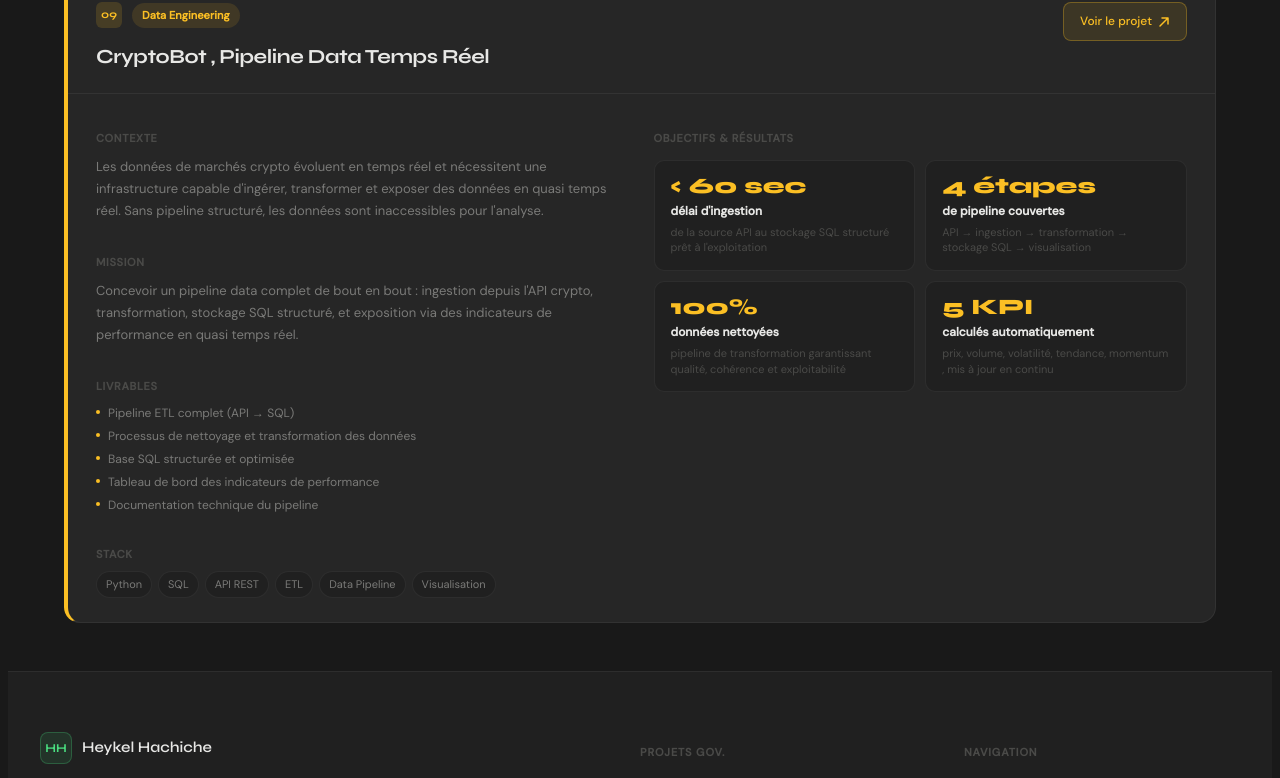
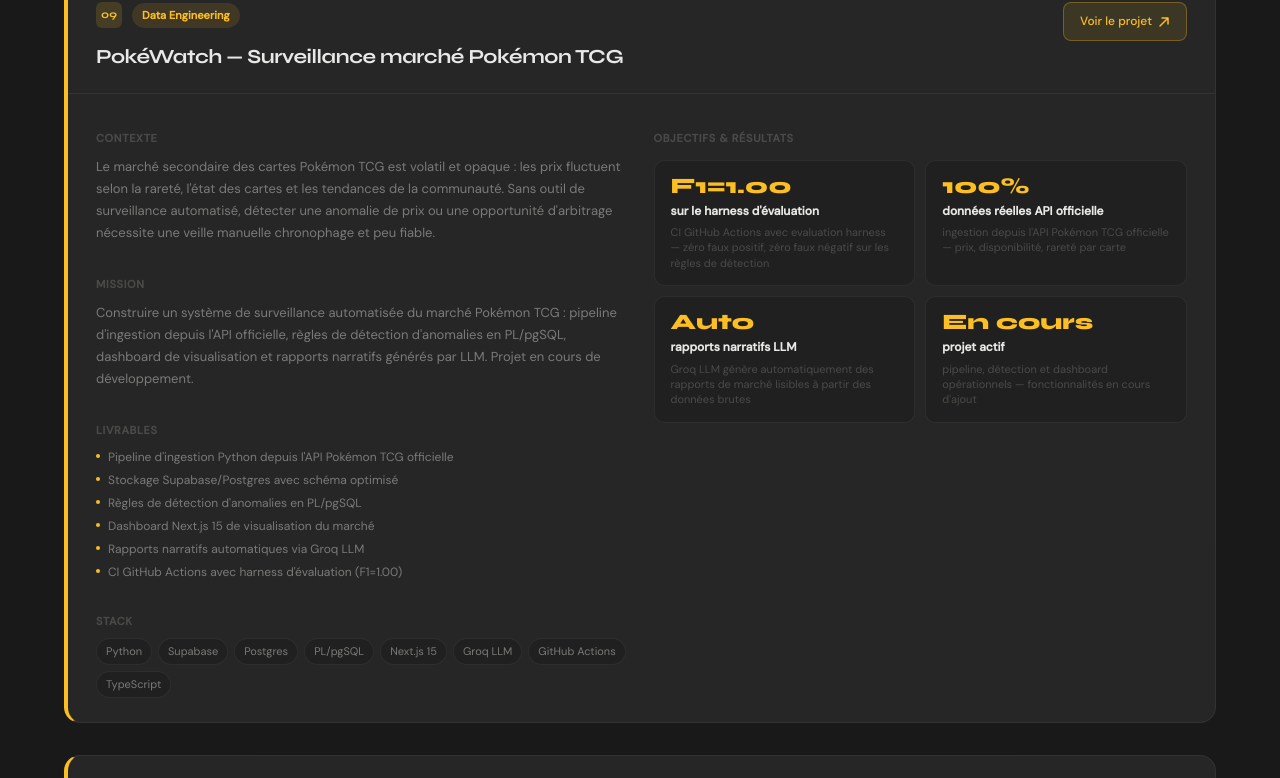
Before and after one commit to heykelh/data-governance, a Next.js app: page /case-studies in a window 1280 px wide. Shown: the part 6311-7089 px from the top of the page. Built offline with nearby package versions, Linux system fonts and the light colour scheme.

Commit message:
Ajout PokéWatch — Data Engineering

```diff
--- a/src/app/case-studies/page.tsx
+++ b/src/app/case-studies/page.tsx
@@ -156,8 +156,33 @@ const cases = [
     href: "https://ai-for-kuala-lumpur.netlify.app/",
   },
   {
+    id: "pokewatch",
+    num: "09",
+    metier: "Data Engineering",
+    metierColor: "var(--accent-amber)",
+    title: "PokéWatch — Surveillance marché Pokémon TCG",
+    context: "Le marché secondaire des cartes Pokémon TCG est volatil et opaque : les prix fluctuent selon la rareté, l'état des cartes et les tendances de la communauté. Sans outil de surveillance automatisé, détecter une anomalie de prix ou une opportunité d'arbitrage nécessite une veille manuelle chronophage et peu fiable.",
+    mission: "Construire un système de surveillance automatisée du marché Pokémon TCG : pipeline d'ingestion depuis l'API officielle, règles de détection d'anomalies en PL/pgSQL, dashboard de visualisation et rapports narratifs générés par LLM. Projet en cours de développement.",
+    objectifs: [
+      { metric: "F1=1.00", label: "sur le harness d'évaluation", detail: "CI GitHub Actions avec evaluation harness — zéro faux positif, zéro faux négatif sur les règles de détection" },
+      { metric: "100%", label: "données réelles API officielle", detail: "ingestion depuis l'API Pokémon TCG officielle — prix, disponibilité, rareté par carte" },
+      { metric: "Auto", label: "rapports narratifs LLM", detail: "Groq LLM génère automatiquement des rapports de marché lisibles à partir des données brutes" },
+      { metric: "En cours", label: "projet actif", detail: "pipeline, détection et dashboard opérationnels — fonctionnalités en cours d'ajout" },
+    ],
+    livrables: [
+      "Pipeline d'ingestion Python depuis l'API Pokémon TCG officielle",
+      "Stockage Supabase/Postgres avec schéma optimisé",
+      "Règles de détection d'anomalies en PL/pgSQL",
+      "Dashboard Next.js 15 de visualisation du marché",
+      "Rapports narratifs automatiques via Groq LLM",
+      "CI GitHub Actions avec harness d'évaluation (F1=1.00)",
+    ],
+    stack: ["Python", "Supabase", "Postgres", "PL/pgSQL", "Next.js 15", "Groq LLM", "GitHub Actions", "TypeScript"],
+    href: "https://pokewatch-three.vercel.app/",
+  },
+  {
     id: "cryptobot",
-    num: "09",
+    num: "10",
     metier: "Data Engineering",
     metierColor: "var(--accent-amber)",
     title: "CryptoBot ,  Pipeline Data Temps Réel",
--- a/src/app/page.tsx
+++ b/src/app/page.tsx
@@ -130,7 +130,8 @@ const metiers = [
     reglementaire: [],
     projets: [
       { title: "AI for Kuala Lumpur", desc: "Plateforme data multi-sources (API, open data), pipeline automatisé, cas d'usage IA urbains pour la prise de décision stratégique.", href: "https://ai-for-kuala-lumpur.netlify.app/", tag: "Live" },
-      { title: "CryptoBot ,  Pipeline temps réel", desc: "Pipeline complet API vers ingestion vers stockage SQL vers visualisation. Données crypto en quasi temps réel, indicateurs de performance.", href: "https://www.canva.com/design/DAG1I0Dd_a4/p3QvJvqgTTjs9Dek5_j0Lw/edit", tag: "Livrable" },
+      { title: "PokéWatch — Market Surveillance", desc: "Pipeline d'ingestion Pokémon TCG, stockage Supabase/Postgres, règles de détection PL/pgSQL, dashboard Next.js et rapports narratifs Groq LLM.", href: "https://pokewatch-three.vercel.app/", tag: "En cours" },
+      { title: "CryptoBot — Pipeline temps réel", desc: "Pipeline complet API vers ingestion vers stockage SQL vers visualisation. Données crypto en quasi temps réel, indicateurs de performance.", href: "https://www.canva.com/design/DAG1I0Dd_a4/p3QvJvqgTTjs9Dek5_j0Lw/edit", tag: "Livrable" },
     ],
   },
   {
--- a/src/app/projets/page.tsx
+++ b/src/app/projets/page.tsx
@@ -100,6 +100,18 @@ const projects = [
   },
   {
     num: "09",
+    title: "PokéWatch — Surveillance marché Pokémon TCG",
+    subtitle: "Pipeline data + détection d'anomalies + rapports LLM",
+    description: "Surveillance automatisée du marché Pokémon TCG : ingestion Python depuis l'API officielle, stockage Supabase/Postgres, règles de détection PL/pgSQL, dashboard Next.js 15 et rapports narratifs générés par Groq LLM. CI GitHub Actions avec harness d'évaluation F1=1.00. Projet en cours.",
+    tags: ["Python", "Supabase", "Postgres", "PL/pgSQL", "Next.js 15", "Groq LLM", "GitHub Actions"],
+    href: "https://pokewatch-three.vercel.app/",
+    external: true,
+    color: "var(--accent-amber)",
+    year: "2026",
+    metier: "Data Engineering",
+  },
+  {
+    num: "10",
     title: "CryptoBot ,  Data Engineering",
     subtitle: "Pipeline data temps réel & visualisation",
     description: "Pipeline data complet API vers ingestion vers stockage SQL vers visualisation. Délai d'ingestion inférieur à 60 secondes. 5 KPI de performance calculés automatiquement (prix, volume, volatilité, tendance, momentum) et mis à jour en continu.",
```
